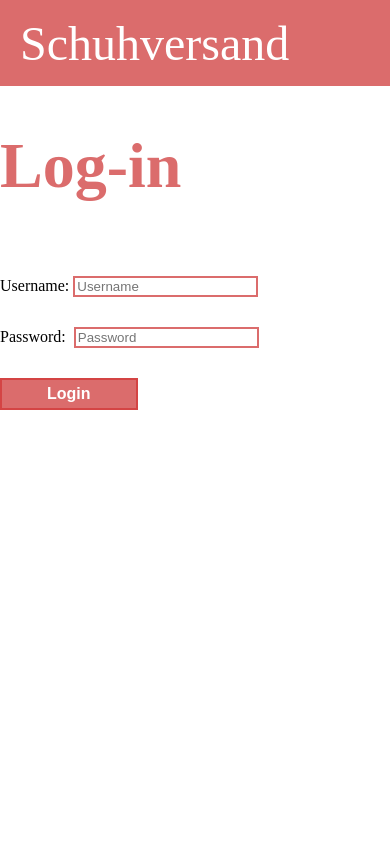
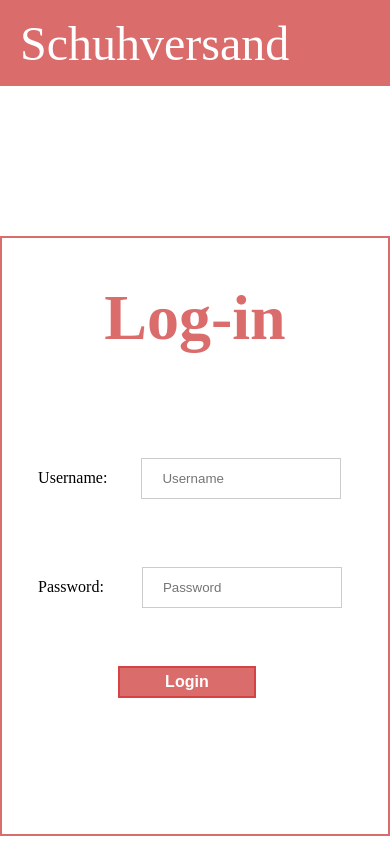
Before and after one commit to ArminL96/LAP_Vorbereitung_IT-LAB_Schuhgeschaeft, a PHP site: page /login.php in a window 390 px wide. Run offline with PHP 8.4, Linux system fonts and the light colour scheme.

Commit message:
Update login_style.css

```diff
--- a/www/style/login_style.css
+++ b/www/style/login_style.css
@@ -1,4 +1,3 @@
-
 
 /* Buttons */
 .button-style {
@@ -16,103 +15,65 @@
 	background-color: white;
 	border: 2px solid #D44444;
 }
-/* Name of the User */
-#displayName{
-	font-size: 36px;
-	margin-left: 10px;
-	 margin-top: 40px;
-}
-/* Profile */
-.profile-page-container {
+
+/* Login Page */
+.login-page-container {
 	display: flex;
 	justify-content: center;
+	margin-top: -150px;
 }
 
-.profile-container {
-	margin-top: 100px;
-	display:flex;
-	flex-direction: column;
+.login-container {
+    display: flex;
+    border: 2px solid #DB6C6C;
+    height: 400px;
+    width: 600px;
+    flex-wrap: wrap;
+    flex-direction: column;
+    align-items: center;
+    margin-top: 300px;
+}
+/* Login Inputs */
+.login-container input[type=text], input[type=password]{
+	width: 400px;
+	padding: 12px 20px;
+	margin: 8px 0;
+	display: inline-block;
+	border: 1px solid #ccc;
+	box-sizing: border-box;
 }
 
-.profile-header {
-	display: flex;
-	margin-top: 30px;
+.login-container label {
+	margin-right: 20px;
+}
+/* Login Container & Button Style */
+.login-container .button-style {
+	margin-top: 15px;
+	margin-left: 358px;
 }
 
-.profile-main {
-	margin-top: 100px;
-	width: 1600px;
-	margin-left: 100px;
+/*for smaller screen*/
+@media screen and (max-width: 700px)
+{
+	.login-container {
+    height: 600px;
+    width: 400px;
+
+}
+	.login-container input[type=text], input[type=password]{
+	width: 200px;
+	padding: 12px 20px;
+	margin: 8px 10px;
+		margin-top: 60px;
+}
+	.login-container label {
+	margin-right: 20px;
+		margin-left: 0px;
 }
 
-.profile-container .profile-header h2 {
-	display: flex;
-	align-items: center;
-	margin-left: 40px;
-}
-
-.profile-container img {
-	margin-right: 40px;
-	height: 180px;
-	width: 180px;
-	border: 0px solid;
-	border-radius: 100%;
-}
-
-.profile-shipadd, .profile-billadd {
-	position: relative;
-	border: 2px solid #DB6C6C;
-	padding: 0px 20px 20px 20px;
-	margin-bottom: 70px;
-	margin-left: 300px;
-	margin-right: 190px;
-	width: 1000px;
-}
-
-
-.profile-main input[type=button] {
-	margin-left: 235px;
-}
-
-.profile-main h2 {
-	text-align: center;
-}
-/* Input Field */
-input{
-	border: 2px solid #DB6C6C;
-	margin-top: 30px;
-}
-
-@media screen and (max-width: 1435px){
-	.profile-shipadd, .profile-billadd {
-
-		margin-left: 0px;
-		margin-right: 100px;
-		width: 900px;
-
+	.login-container .button-style {
+	margin-top: 50px;
+	margin-left: 80px;
 }
 
 }
-
-
-@media screen and (max-width: 1200px){
-
-	.profile-shipadd, .profile-billadd {
-
-	margin-left: 0px;
-	margin-right: 100px;
-		width: 600px;
-
-}
-}
-
-@media screen and (max-width: 750px){
-
-	.profile-shipadd, .profile-billadd {
-
-	margin-left: -70px;
-	margin-right: 0px;
-		width: 300px;
-}
-
-}
```
